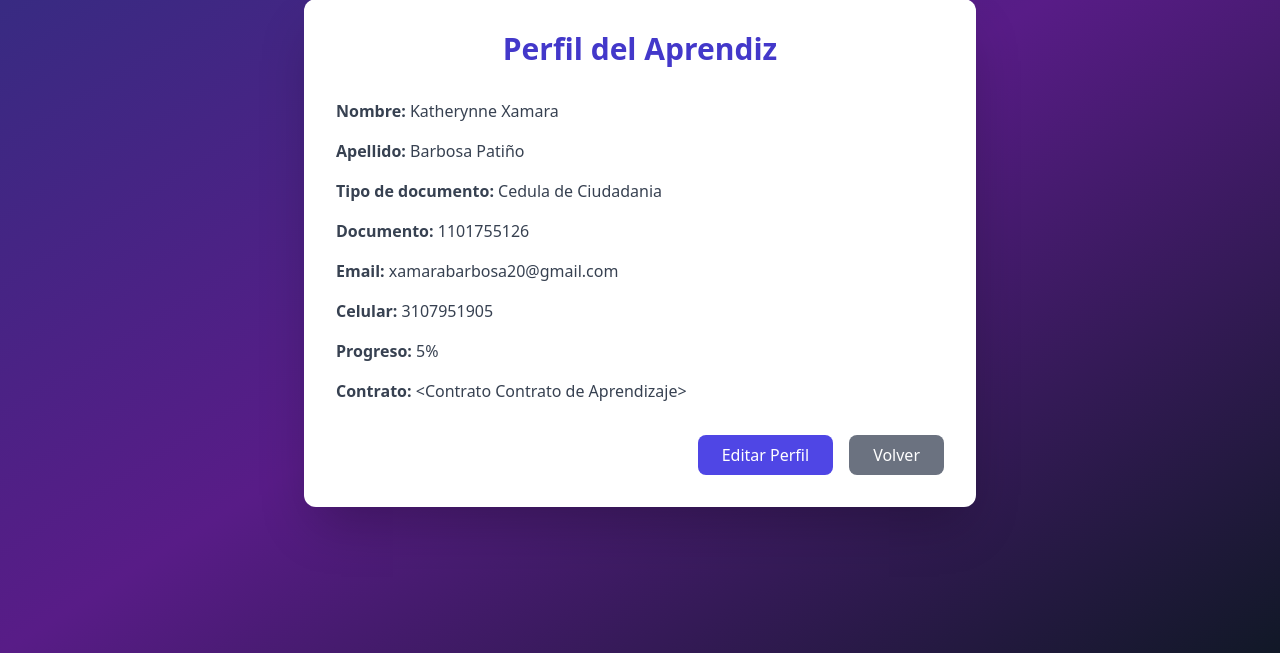
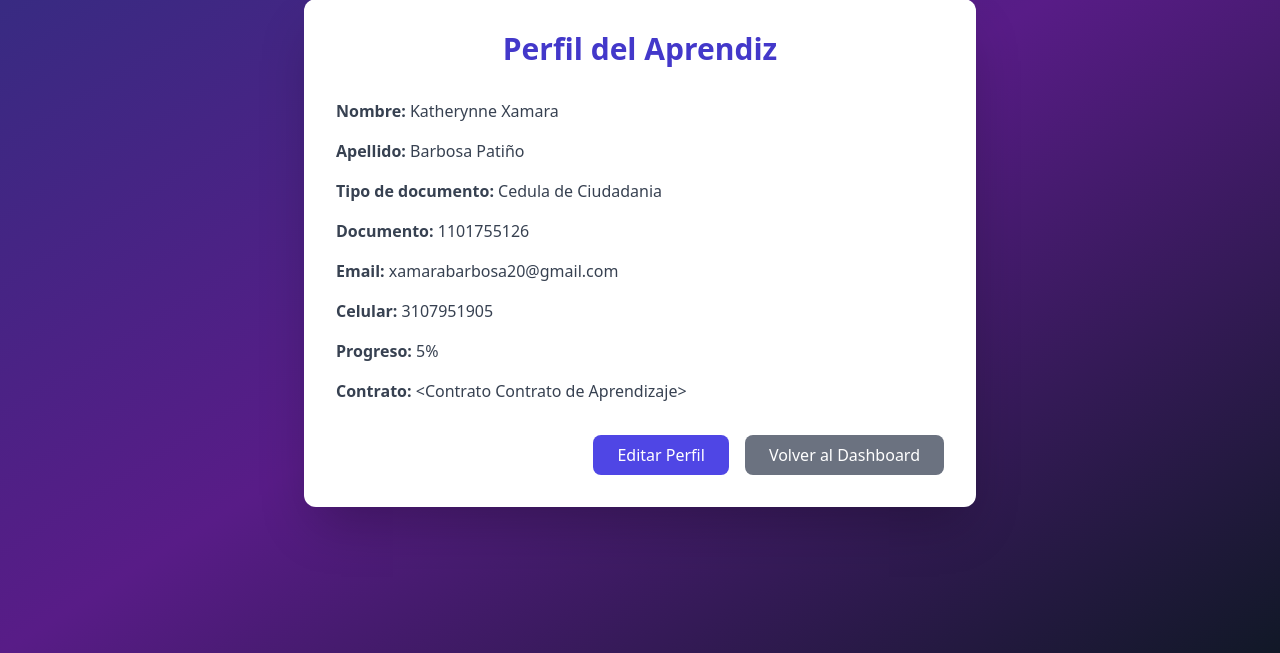
Before and after one commit to BrayanTirado/Etapa_Productiva, a Flask app: page /aprendiz/perfil in a window 1280 px wide. Shown: the part 147-800 px from the top of the page. Run offline with Flask 3, Linux system fonts and the light colour scheme; a user stored in the database is signed in; some libraries are stand-ins or nearby versions.

Commit message:
Nuevamente todo mejorado perofalta lo de aprendiz

```diff
--- a/app/templates/perfil_aprendiz.html
+++ b/app/templates/perfil_aprendiz.html
@@ -67,7 +67,9 @@
                     </div>
                     <div class="mt-4 flex justify-between">
                         <button type="submit" class="bg-indigo-600 text-white px-6 py-2 rounded-lg hover:bg-indigo-700 transition">Guardar Cambios</button>
-                        <a href="{{ url_for('aprendiz_bp.perfil', aprendiz_id=aprendiz_id) }}"
+
+                        <!-- ← Here: apuntamos al endpoint del dashboard del aprendiz -->
+                        <a href="{{ url_for('aprendiz_bp.ver_dashboard_aprendiz', id=aprendiz.id_aprendiz) }}"
                            class="bg-gray-500 text-white px-6 py-2 rounded-lg hover:bg-gray-600 transition">
                             Cancelar
                         </a>
@@ -94,9 +96,11 @@
                            Editar Perfil
                         </a>
                     {% endif %}
-                    <a href="{{ url_for('aprendiz_bp.perfil', aprendiz_id=aprendiz_id) }}"
+
+                    <!-- ← Here: apuntamos al endpoint del dashboard del aprendiz -->
+                    <a href="{{ url_for('aprendiz_bp.ver_dashboard_aprendiz', id=aprendiz.id_aprendiz) }}"
                        class="bg-gray-500 text-white px-6 py-2 rounded-lg hover:bg-gray-600 transition ml-4">
-                       Volver
+                       Volver al Dashboard
                     </a>
                 </div>
             {% endif %}
@@ -105,7 +109,7 @@
             <div class="mt-8 flex justify-center">
                 <a href="{{ url_for('auth.dashboard') }}"
                    class="bg-gray-500 text-white px-6 py-2 rounded-lg hover:bg-gray-600 transition">
-                   Volver al Dashboard
+                   Volver
                 </a>
             </div>
         {% endif %}
```
Also changed, not shown: instance/flaskdb.sqlite (deleted).
